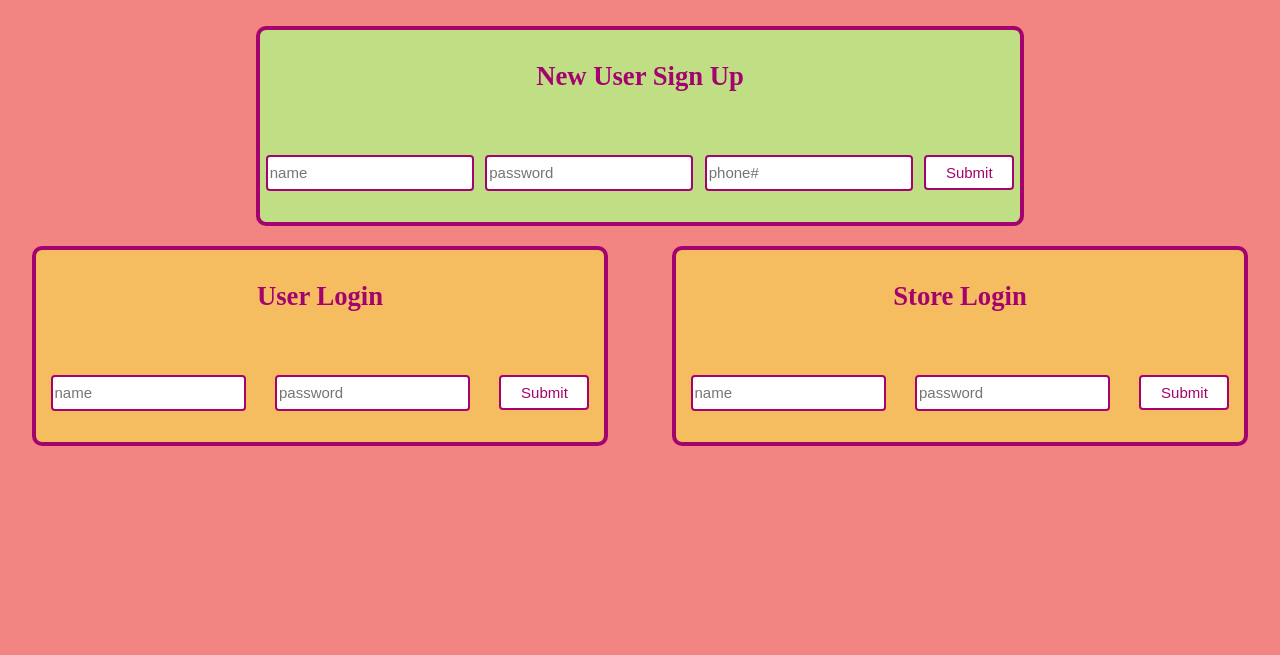
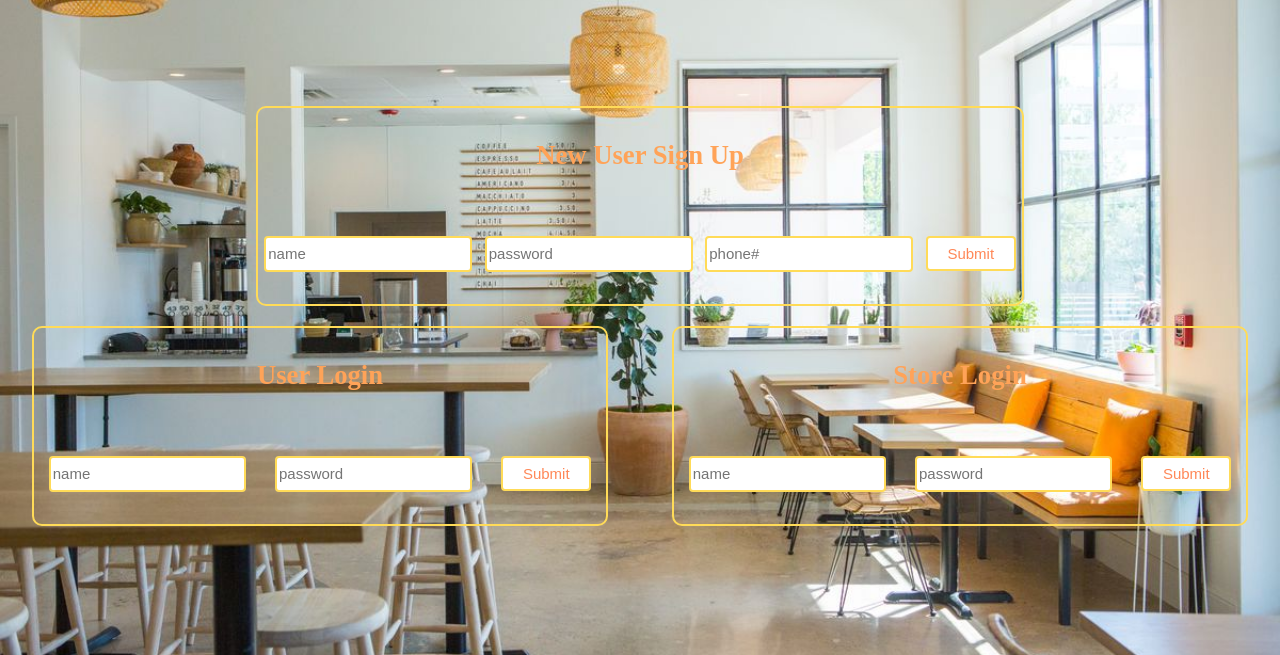
Before and after one commit to karenjayroy/stampify, a React app: page / in a window 1280 px wide. Shown: the part 145-800 px from the top of the page. Built offline with nearby package versions, Linux system fonts and the light colour scheme.

Commit message:
made some changes to styling

```diff
--- a/client/containers/LoginPage.js
+++ b/client/containers/LoginPage.js
@@ -39,7 +39,7 @@ class LoginPage extends React.Component {
           return <Redirect to="/store"></Redirect>;
         } else
           return(
-              <div id="loginPage">
+              <div id="loginPage" >
                 <h1>STAMPIFY</h1>
                 <SignUp signUp={this.props.signUp}/>
                 <UserLogin userLogin={this.props.userLogin}/>
--- a/client/index.js
+++ b/client/index.js
@@ -4,6 +4,8 @@ import { createStore, applyMiddleware } from 'redux'
 import thunk from 'redux-thunk'
 import StampifyApp from './reducers/CombineReducers'
 import App from './containers/App'
+import { Provider } from 'react-redux'
+
 require('./styles.css')
 
 const store = createStore(StampifyApp, applyMiddleware(thunk))
--- a/client/styles.css
+++ b/client/styles.css
@@ -8,45 +8,60 @@ body, div, h1, h2, h3 {
 }
 
 body {
-  background-color: #F28482;
+  /* background-color: #F28482; */
+
+  background-image: url('coffee.jpg');
+  background-size: cover;
+  height: 100vh;
 }
 
 #loginPage {
+  width: 100%;
   margin: 0 auto;
   display: flex;
   flex-flow: row wrap;
   align-items: center;
   justify-content: space-around;
+
 }
 
+
 #signUp, #userLogin, #storeLogin {
-
   height: 200px;
   display: flex;
   flex-flow: row wrap;
   align-items: center;
-  border: 4px solid #A4036F;
+  /* border: 4px solid #A4036F; */
+
   justify-content: space-around;
   margin-bottom: 20px;
   border-radius: 10px;
+  /* background-color: white; */
+
 }
 
 #signUp {
   width: 60%;
-  margin-top: 20px;
-  background-color: #C0DF85;
+  margin-top: 100px;
+  /* background-color: #C0DF85; */
+  border: 2px solid #FFDB58;
 }
+
 
 #userLogin, #storeLogin {
   width: 45%;
-  background-color: #F6BD60;
+  /* background-color: #F6BD60; */
+  border: 2px solid #FFDB58;
+  margin-bottom: 0;
 }
 
 #signUp h2, #userLogin h2, #storeLogin h2 {
   width: 100%;
   display: block;
   text-align: center;
-  color: #A4036F;
+  /* color: #A4036F; */
+  color: 	#FFA358;
+  /* color: #D0D0D0; */
   font-size: 20pt;
 }
 
@@ -54,18 +69,20 @@ body {
   width: 33%;
   max-width: 200px;
   display: inline-block;
-  border: 2px solid #A4036F;
+  /* border: 2px solid #A4036F; */
+  border: 2px solid #FFDB58;
   border-radius: 4px;
   background-color: white;
   height: 30px;
   font-size: 15px;
+  color: #FF8858;
 }
 
 #signUp button, #userLogin button, #storeLogin button {
   width: 90px;
   height: 35px;
-  color: #A4036F;
-  border: 2px solid #A4036F;
+  color: #FF8858;
+  border: 2px solid #FFDB58;
   border-radius: 4px;
   background-color: white;
   font-size: 15px;
@@ -207,7 +224,7 @@ h1, h2, h3 {
   margin-top: 40px;
   margin-bottom: 20px;
   font-size: 5em;
-  color: #7DDF64;
+  color: #FFA358;
 }
 
 #AddPointsBox h3, #AddPointsBox h2 {
--- a/server/server.js
+++ b/server/server.js
@@ -18,7 +18,6 @@ app.use(function (req, res, next) {
 app.get('/', (req, res) => {
   res.sendFile(path.join(__dirname, '../index.html'));
 })
-
 
 
 // Signup for new user account *done* postman works
--- a/webpack.config.js
+++ b/webpack.config.js
@@ -23,6 +23,7 @@ module.exports = {
 
           }
         },
+        {test: /\.(png|jpg|gif|svg)$/,loader: 'url-loader',query: {name: '[name].[ext]?[hash]'}},
         {
           test: /\.css$/,
           exclude: /(node_modules)/,
```
Also changed, not shown: package.json (+13 -11 lines), client/coffee.jpg (added), 3 other files.
